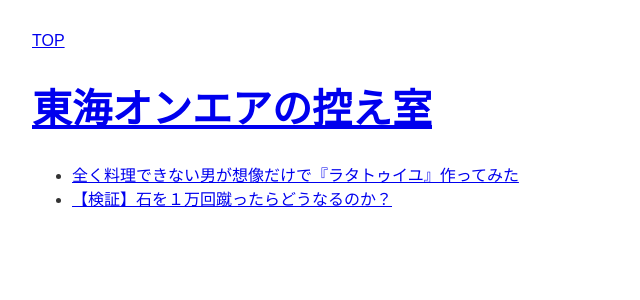
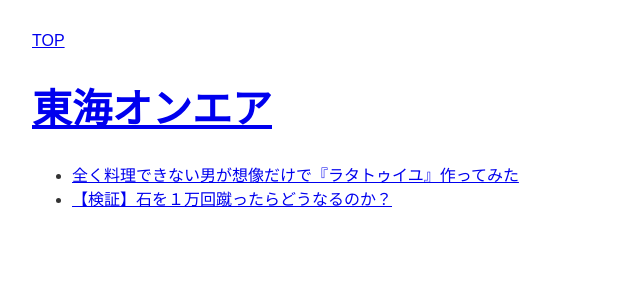
Before and after one commit to mtsml/angular-jack, an Angular app: page /channel/UCutJqz56653xV2wwSvut_hQ in a window 1280 px wide. Shown: the top 300 px of the page, without its empty margins (0-640 px from the left). Built offline with nearby package versions, Linux system fonts and the light colour scheme.

Commit message:
リファクタ

```diff
--- a/src/app/channel/channel.component.ts
+++ b/src/app/channel/channel.component.ts
@@ -28,17 +28,13 @@ export class ChannelComponent implements OnInit {
     ) {}
 
     ngOnInit(): void {
-        this.getChannelId()
+        this.getChannelInfo()
         this.getVideoList()
     }
 
-    getChannelId() {
+    getChannelInfo() {
         this.channel_id = this.route.snapshot.paramMap.get('channel_id');
-        this.channels.map(channel => {
-            if (channel.channel_id = this.channel_id) {
-                this.channel_nm = channel.channel_nm
-            }
-        })
+        this.channel_nm = this.channels.find(channel => channel.channel_id === this.channel_id).channel_nm;
     }
 
     getVideoList() {
```
